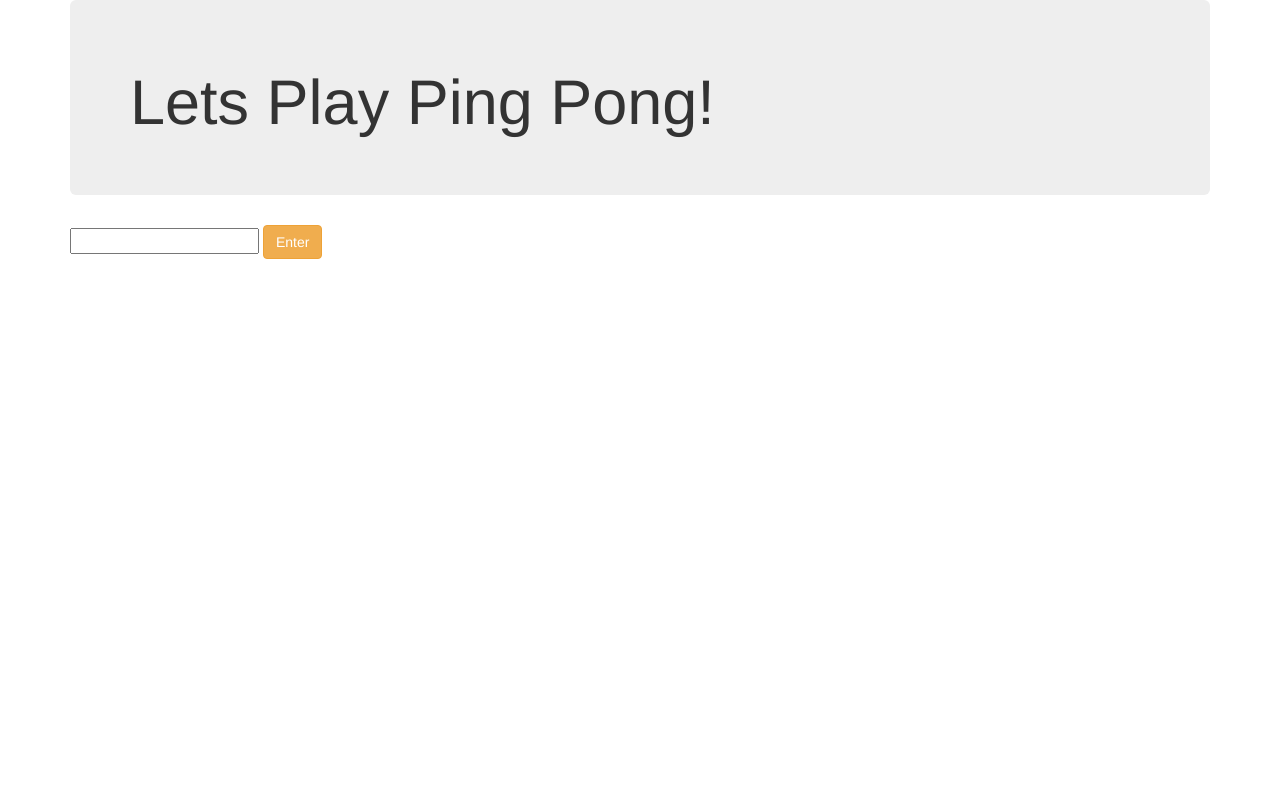
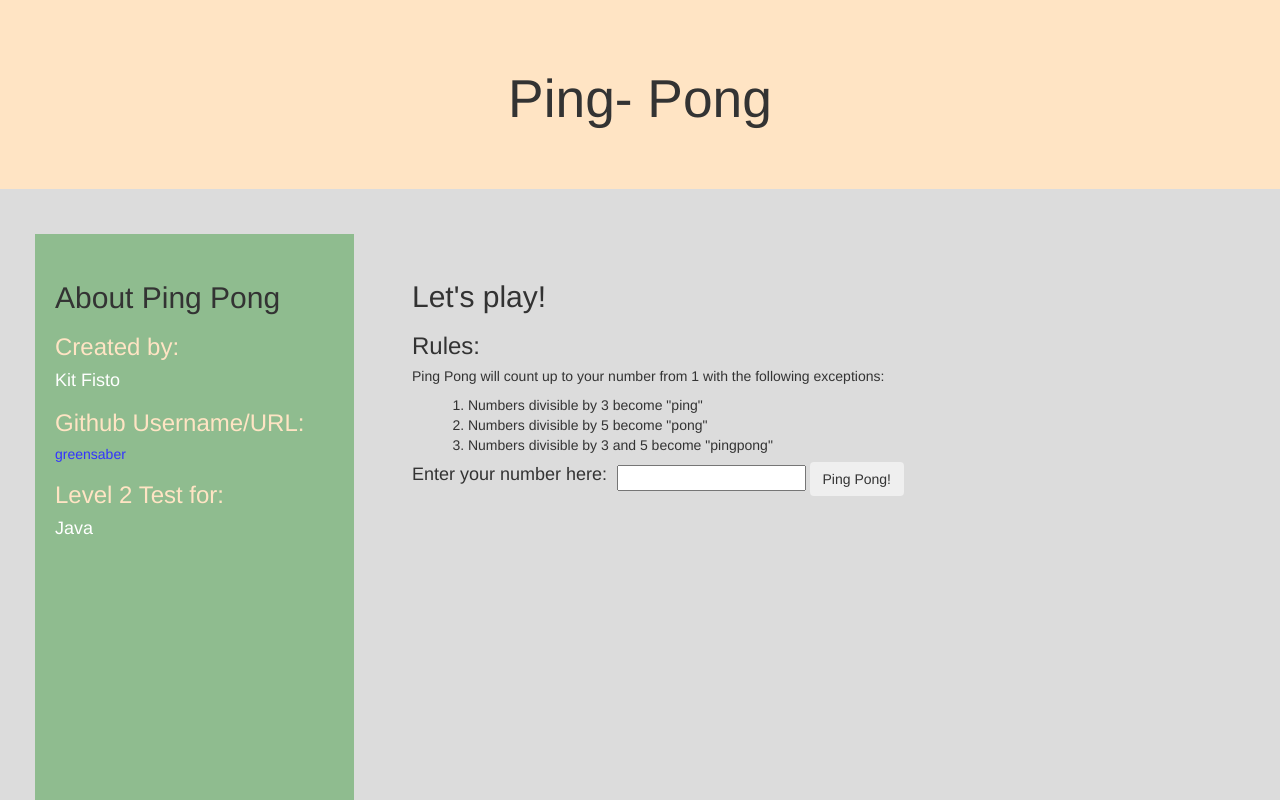
Before and after one commit to GarrettLeePrice/ping-pong, a plain HTML site: page index.html in a window 1280 px wide. Shown: the top 800 px of the page. Drawn offline with Linux system fonts and the light colour scheme.

Commit message:
adds CSS styling.

```diff
--- a/css/styles.css
+++ b/css/styles.css
@@ -0,0 +1,67 @@
+/*h1 {
+  text-align: center;
+  font-size: 40pt;
+}*/
+#centerText {
+  margin-left: 30%;
+  margin-top: 8%;
+}
+
+#enterNumber {
+  margin-left: 30%;
+}
+
+body {
+  background-color: #DCDCDC;
+}
+#sidebar {
+  float: left;
+  margin-top: 4%;
+  background-color: #8FBC8F;
+  margin-left: -35px;
+  padding-left: 20px;
+  padding-right: 50px;
+  padding-top: 27px;
+  padding-bottom: 75%;
+}
+
+#sidebar h3 {
+  color: #FFE4C4
+}
+
+#sidebar h4 {
+  color: #FFFFFF;
+}
+
+#sidebar h5 {
+  color: #3333ff;
+}
+
+#rules {
+  margin-left: 2%;
+}
+
+#form {
+margin-top: -32px;
+  margin-left: 23%;
+  float: left;
+}
+
+ul {
+    margin-left: 31%;
+    padding: 0;
+}
+#header {
+background-color: #FFE4C4;
+padding-top: 50px;
+padding-bottom: 50px;
+margin-top: none;
+text-align: center;
+}
+#header h1 {
+  font-size: 40pt;
+}
+
+/*h4 {
+  text-align: center;
+}*/
--- a/index.html
+++ b/index.html
@@ -9,14 +9,37 @@
     <script src="js/scripts.js" type="text/javascript"></script>
     </head>
   <body>
+    <div id="header"><h1>Ping- Pong</h1></div>
     <div class="container">
-      <div class="jumbotron"><h1>Lets Play Ping Pong!</h1></div>
+      <div id="sidebar">
+        <h2>About Ping Pong</h2>
+        <h3>Created by:</h3>
+        <h4>Kit Fisto</h4>
+        <h3>Github Username/URL:</h3>
+        <h5>greensaber</h5>
+        <h3>Level 2 Test for:</h3>
+        <h4>Java</h4>
+      </div>
+      <div id=centerText>
+      <h2> Let's play!</h2>
+      <h3>Rules:</h3>
+      <h5>Ping Pong will count up to your number from 1 with the following exceptions:</h5>
+
+      <ol id="rules">
+        <li>Numbers divisible by 3 become "ping"</li>
+        <li>Numbers divisible by 5 become "pong"</li>
+        <li>Numbers divisible by 3 and 5 become "pingpong"</li>
+
+    </div>
+    <div id="enterNumber">
+    <h4> Enter your number here:</h4>
+    </div>
       <form id="form">
-        <input id="input" type="number">
-        <button id="submitButton" class="btn btn-warning " type="submit">Enter</button>
+        <input < id="input"  type="number">
+        <button id="submitButton" class="btn btn-secondary " type="submit">Ping Pong!</button>
       </form>
+      <br>
       <ul>
-
       </ul>
 
     </div>
```
